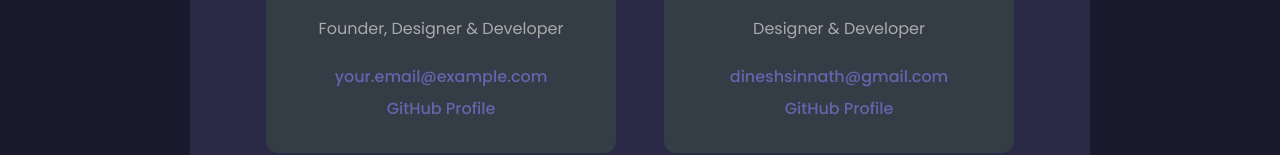
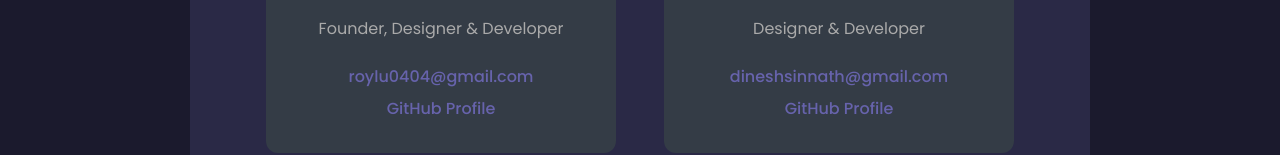
Before and after one commit to MisplacedOrange/Riveote, a React (Vite) app: page / in a window 1280 px wide. Shown: the part 1562-1717 px from the top of the page. Built offline with nearby package versions, Linux system fonts and the light colour scheme.

Commit message:
Fixed email addresses

```diff
--- a/src/main.jsx
+++ b/src/main.jsx
@@ -201,12 +201,12 @@ createRoot(document.getElementById('root')).render(
               gap: "0.5rem",
               alignItems: "center",
             }}>
-              <a href="mailto:your.email@example.com" style={{
+              <a href="mailto:roylu0404@gmail.com" style={{
                 color: "#6763ac",
                 textDecoration: "none",
                 fontSize: "1rem",
               }}>
-                your.email@example.com
+                roylu0404@gmail.com
               </a>
               <a href="https://github.com/misplacedorange" style={{
                 color: "#6763ac",
@@ -251,7 +251,7 @@ createRoot(document.getElementById('root')).render(
               gap: "0.5rem",
               alignItems: "center",
             }}>
-              <a href="mailto:partner.email@example.com" style={{
+              <a href="mailto:dineshsinnath@gmail.com" style={{
                 color: "#6763ac",
                 textDecoration: "none",
                 fontSize: "1rem",
```
